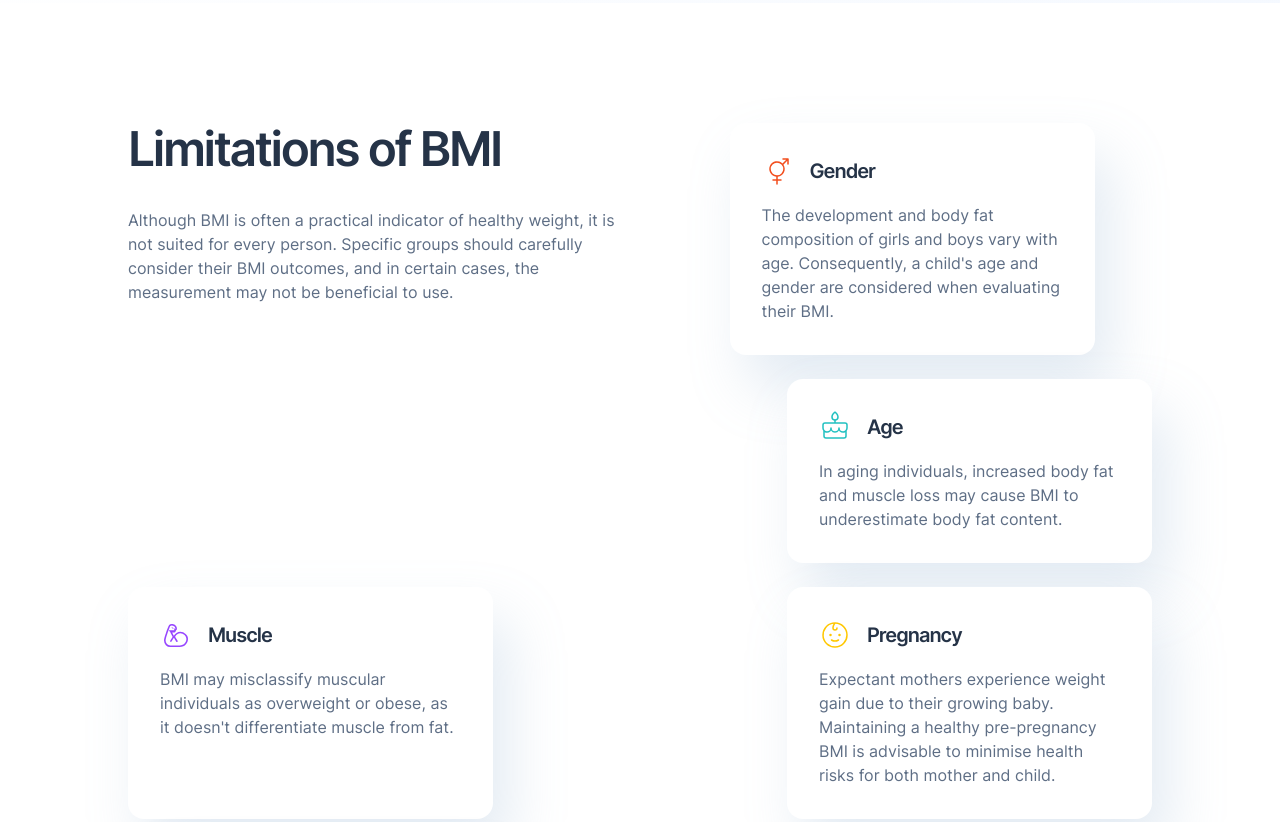
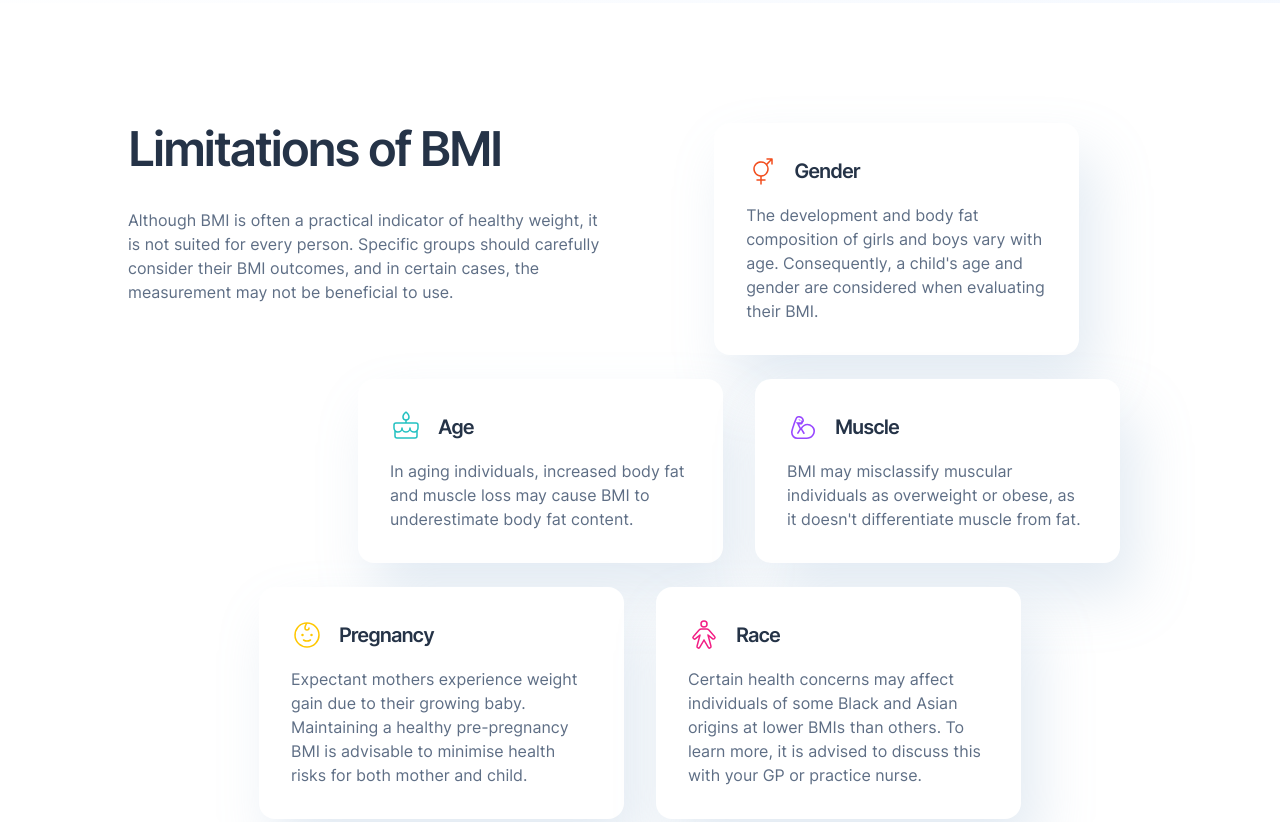
Before and after one commit to Dantalian5/bmi-calculator, a website built with Parcel: page src/index.html in a window 1280 px wide. Shown: the part 1960-2782 px from the top of the page. Built offline with nearby package versions, Linux system fonts and the light colour scheme.

Commit message:
update desktop layout

```diff
--- a/src/assets/style/_layout.scss
+++ b/src/assets/style/_layout.scss
@@ -70,6 +70,9 @@
 		max-width: 20.9688rem;
 	}
 }
+.card-separator {
+	display: none;
+}
 @media (min-width: var.$breakpoint-tablet) {
 	.section {
 		margin-bottom: 6rem;
@@ -139,7 +142,10 @@
 		justify-content: right;
 		column-gap: 2rem;
 		& > .section__heading {
-			max-width: 50%;
+			max-width: 47%;
+		}
+		& > .card-separator {
+			display: block;
 		}
 		& > .m-card2 {
 			flex-basis: 22.8125rem;
@@ -147,13 +153,11 @@
 			&:nth-child(2) {
 				margin-inline: auto;
 			}
-			&:nth-child(3) {
-				margin-left: 30%;
-			}
-			&:nth-child(5) {
+			&:nth-child(3),
+			&:nth-child(6) {
 				margin-left: auto;
 			}
-			&:nth-child(6) {
+			&:nth-child(7) {
 				margin-right: auto;
 			}
 		}
```
Also changed, not shown: src/index.html (+1 -0 lines).
